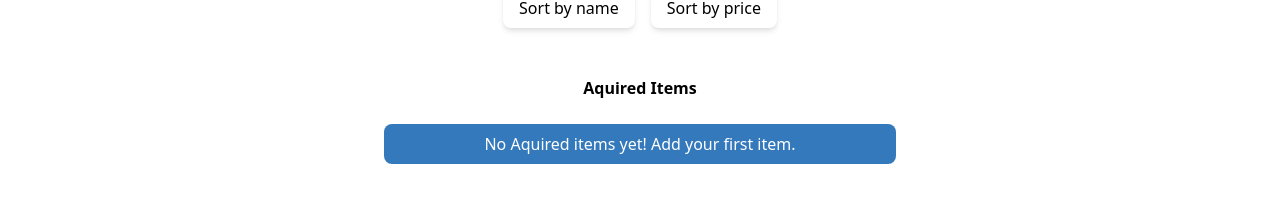
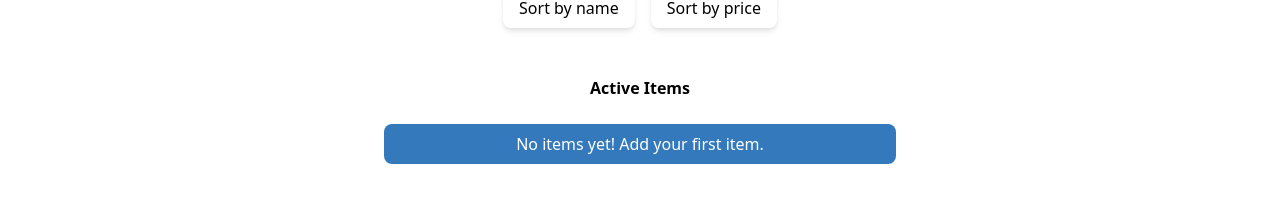
Before and after one commit to HassanObeid89/shopping-list, a React (Create React App) app: page / in a window 1280 px wide. Both pictures are taken after a click on the button "Add item". Shown: the part 398-606 px from the top of the page. Built offline with nearby package versions, Linux system fonts and the light colour scheme.

Commit message:
Typo fix

```diff
--- a/src/components/CreateItem.jsx
+++ b/src/components/CreateItem.jsx
@@ -4,7 +4,7 @@ import { yupResolver } from "@hookform/resolvers/yup";
 import { schema } from "../validations/FormValidation";
 import uuid from "react-uuid";
 import CompletedList from "./CompletedList";
-import AcquiredList from "./AcquiredList";
+import ItemList from "./ItemList";
 
 function CreateItem({ setItems, items }) {
   const [sortByName, setSortByName] = useState(false);
@@ -14,8 +14,8 @@ function CreateItem({ setItems, items }) {
     (completedItems) => completedItems.completed === true
   );
 
-  const aquiredItems = items.filter(
-    (aquiredItems) => aquiredItems.completed === false
+  const uncompletedItems = items.filter(
+    (uncompletedItems) => uncompletedItems.completed === false
   );
 
   const handleSortByName = () => {
@@ -108,8 +108,8 @@ function CreateItem({ setItems, items }) {
         </button>
       </div>
 
-      <AcquiredList
-        aquiredItems={aquiredItems}
+      <ItemList
+        uncompletedItems={uncompletedItems}
         setItems={setItems}
         items={items}
       />
--- a/src/components/AquiredItemCard.jsx
+++ b/src/components/ItemCard.jsx
@@ -1,6 +1,6 @@
 import React from 'react'
 
-function AquiredItemCard({item, setItems, items}) {
+function ItemCard({item, setItems, items}) {
 
     const checkBoxHandler = () => {
       setItems(
@@ -35,4 +35,4 @@ function AquiredItemCard({item, setItems, items}) {
     );
 }
 
-export default AquiredItemCard
+export default ItemCard;
--- a/src/components/AcquiredList.jsx
+++ b/src/components/ItemList.jsx
@@ -1,16 +1,16 @@
 import React from "react";
 
-import AquiredItemCard from "./AquiredItemCard";
+import ItemCard from "./ItemCard";
 
-function AcquiredList({ aquiredItems, setItems, items }) {
+function ItemList({ uncompletedItems, setItems, items }) {
   return (
     <>
-      <h1 className='flex justify-center font-bold mt-10'>Aquired Items</h1>
-      {aquiredItems.length > 0 ? (
+      <h1 className='flex justify-center font-bold mt-10'>Active Items</h1>
+      {uncompletedItems.length > 0 ? (
         <div className='listContainer'>
           <ul className='ulStyle bg-blue-light rounded-lg text-white'>
             {items.map((item) => (
-              <AquiredItemCard
+              <ItemCard
                 item={item}
                 key={item.id}
                 items={items}
@@ -22,7 +22,7 @@ function AcquiredList({ aquiredItems, setItems, items }) {
       ) : (
         <div className=' flex justify-center'>
           <span className='ulStyle flex justify-center mt-6 text-gray-700 bg-blue-light rounded-lg text-white '>
-            No Aquired items yet! Add your first item.
+            No items yet! Add your first item.
           </span>
         </div>
       )}
@@ -30,4 +30,4 @@ function AcquiredList({ aquiredItems, setItems, items }) {
   );
 }
 
-export default AcquiredList;
+export default ItemList;
```
